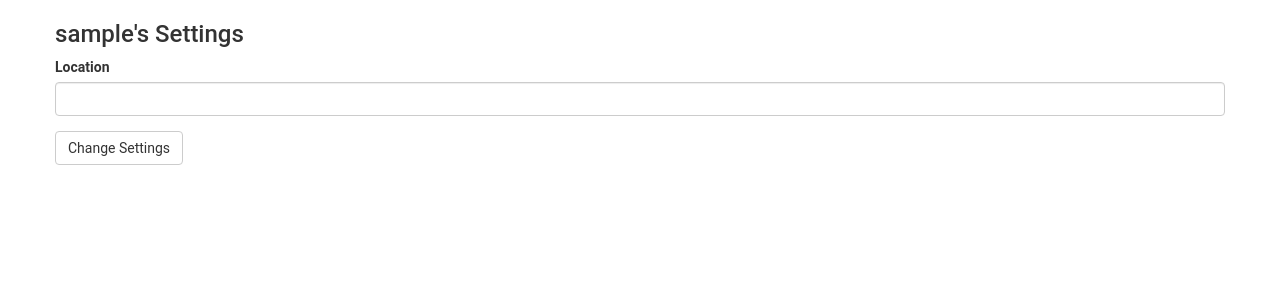
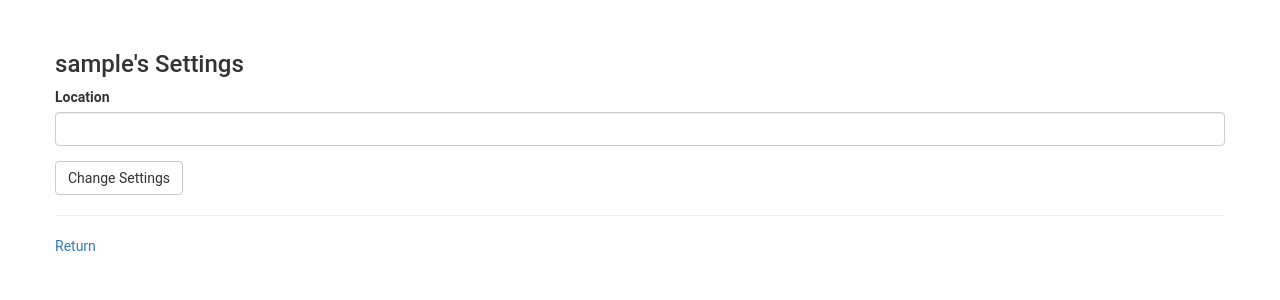
Before and after one commit to quadratic-games/character-sheet, a Flask app: page /settings in a window 1280 px wide. Shown: the top 300 px of the page. Run offline with Flask 2, Linux system fonts and the light colour scheme; the visitor is signed in with stand-in values (Sample User, id 1); data that the repository does not hold is empty; parts of the project's set-up code (start-up, migrations or seed data) failed here and were passed over; some libraries are stand-ins or nearby versions.

Commit message:
padded top, return link

```diff
--- a/templates/base.html
+++ b/templates/base.html
@@ -9,6 +9,11 @@
     <script src="../static/bootstrap.min.js"></script>
     <script src="../static/app.js"></script>
 
+    <style>
+      div.container{
+      padding-top: 15px;
+      }
+    </style>
 
 </head>
 <body>
@@ -22,7 +27,6 @@
           <div class="panel-body">
             {% for message in messages %}
             {{ message }}
-              <br/>
               {% endfor %}
           </div>
         </div>
--- a/templates/settings.html
+++ b/templates/settings.html
@@ -11,6 +11,8 @@
             </div>
             <button type="submit" class="btn btn-default">Change Settings</button>
         </form>
+	<hr>
+	<p><a href = "/user/{{session.username}}" >Return</a></p>
     </div>
 </div>
 {% endblock body %}
```
Lines whose indentation alone changed are shown as unchanged.
